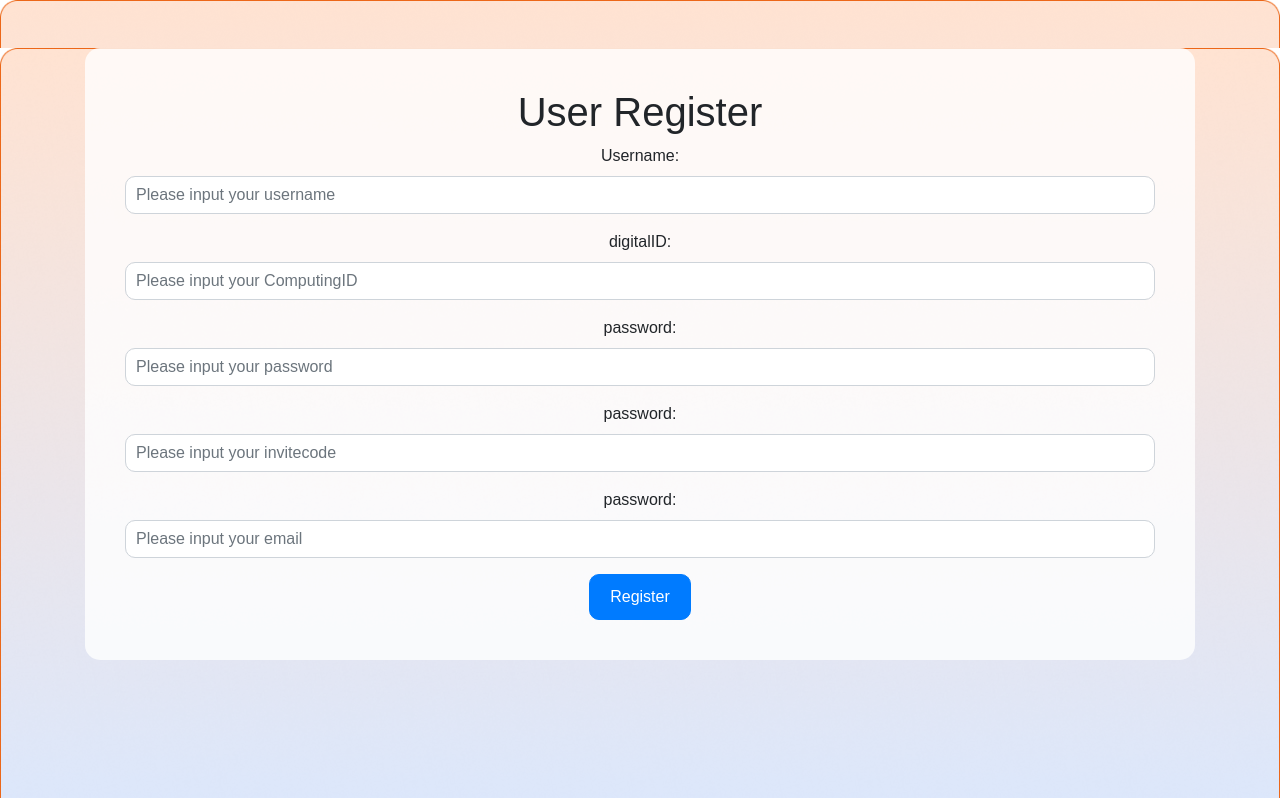
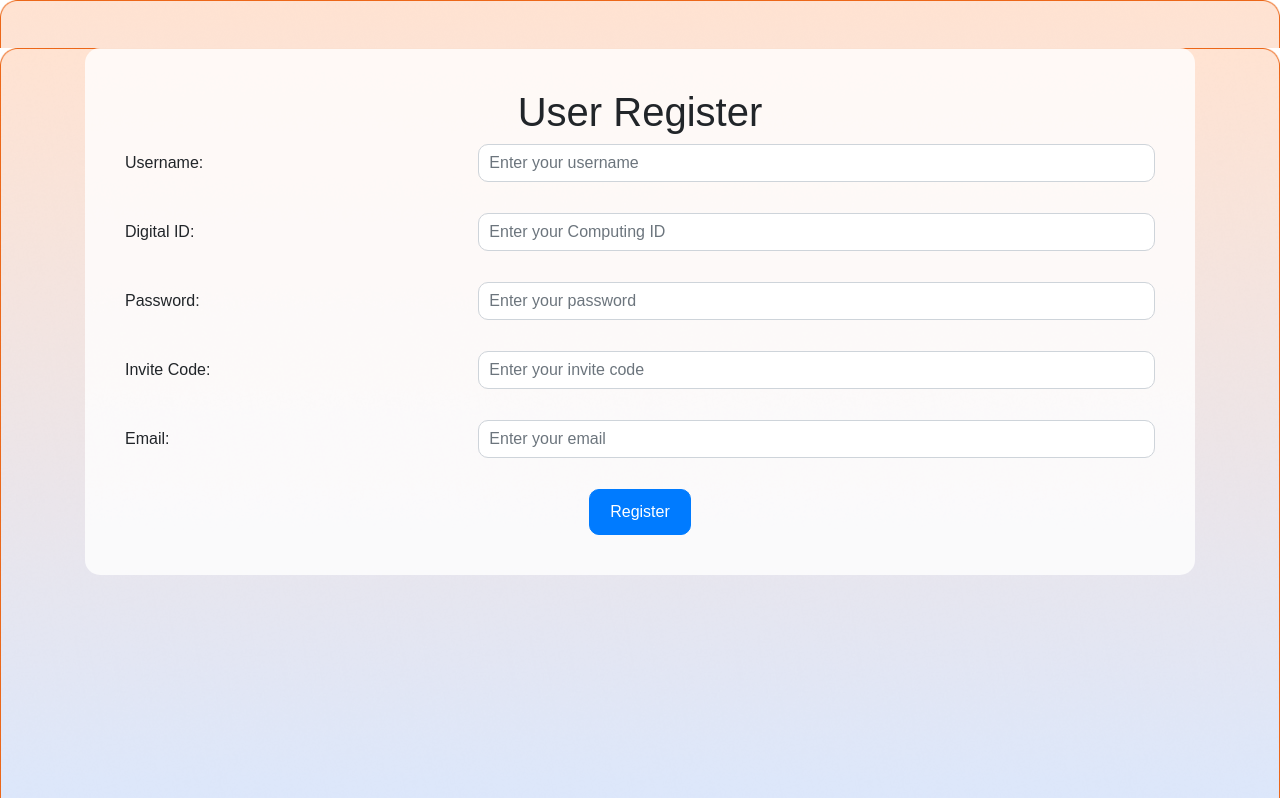
Before and after one commit to Suzerk11/Activity_Management_System-, a PHP site: page /templates/register.php in a window 1280 px wide. Shown: the top 798 px of the page. Run offline with PHP 8.4, Linux system fonts and the light colour scheme; the template is opened without the code that fills it, so the values that code supplies are empty.

Commit message:
update1.0

```diff
--- a/activityPos.php
+++ b/activityPos.php
@@ -348,7 +348,7 @@ $user_id = $_SESSION["user_id"]; ?>
     function sendDataToServerCreate(data) {
       data = JSON.stringify(data)
       const xhr = new XMLHttpRequest();
-      xhr.open('POST', 'actController.php', true);
+      xhr.open('POST', 'posController.php', true);
       xhr.setRequestHeader('Content-Type', 'application/x-www-form-urlencoded');
       xhr.onreadystatechange = function() {
         if (xhr.readyState === 4 && xhr.status === 200) {
--- a/templates/logout.php
+++ b/templates/logout.php
@@ -10,14 +10,17 @@
             font-family: Arial, sans-serif;
             background-color: #f0f0f0;
             text-align: center;
+
             padding: 100px;
         }
 
         h1 {
-            color: #ff3333;
+
+            color: crimson;
         }
 
         p {
+            font-size: 24px;
             color: #666;
         }
 
--- a/templates/register.php
+++ b/templates/register.php
@@ -25,37 +25,49 @@
 
 
                 <form action="?command=register" method="post">
-                    <div class="form-group">
-                        <label for="user_name">Username:</label>
-                        <input type="text" class="form-control" id="user_name" name="user_name" placeholder="Please input your username">
-                    </div>
-                    <div class="form-group">
-                        <label for="user_id">digitalID:</label>
-                        <input type="text" class="form-control" id="user_id" name="user_id" placeholder="Please input your ComputingID">
-                    </div>
-                    <div class="form-group">
-                        <label for="passwd">password:</label>
-                        <input type="password" class="form-control" id="passwd" name="passwd" placeholder="Please input your password">
-                    </div>
-                    <!-- <a class="btn btn-primary" href="login.html">register</a> -->
-
-                    <div class="form-group">
-                        <label for="invite_code">password:</label>
-                        <input type="text" class="form-control" id="invite_code" name="invite_code" placeholder="Please input your invitecode">
+                    <div class="form-group row">
+                        <label class="col-sm-4 col-form-label" for="user_name">Username:</label>
+                        <div class="col-sm-8">
+                            <input type="text" class="form-control" id="user_name" name="user_name" placeholder="Enter your username">
+                        </div>
                     </div>
 
-                    <div class="form-group">
-                        <label for="user_email">password:</label>
-                        <input type="text" class="form-control" id="user_email" name="user_email" placeholder="Please input your email">
+                    <div class="form-group row">
+                        <label class="col-sm-4 col-form-label" for="user_id">Digital ID:</label>
+                        <div class="col-sm-8">
+                            <input type="text" class="form-control" id="user_id" name="user_id" placeholder="Enter your Computing ID">
+                        </div>
+                    </div>
+
+                    <div class="form-group row">
+                        <label class="col-sm-4 col-form-label" for="passwd">Password:</label>
+                        <div class="col-sm-8">
+                            <input type="password" class="form-control" id="passwd" name="passwd" placeholder="Enter your password">
+                        </div>
+                    </div>
+
+                    <div class="form-group row">
+                        <label class="col-sm-4 col-form-label" for="invite_code">Invite Code:</label>
+                        <div class="col-sm-8">
+                            <input type="text" class="form-control" id="invite_code" name="invite_code" placeholder="Enter your invite code">
+                        </div>
+                    </div>
+
+                    <div class="form-group row">
+                        <label class="col-sm-4 col-form-label" for="user_email">Email:</label>
+                        <div class="col-sm-8">
+                            <input type="email" class="form-control" id="user_email" name="user_email" placeholder="Enter your email">
+                        </div>
                     </div>
 
                     <button type="submit" class="btn btn-primary">Register</button>
                 </form>
+
+
             </div>
         </div>
     </div>
 
-    <!-- 引入Bootstrap JavaScript文件 -->
     <script src="https://ajax.googleapis.com/ajax/libs/jquery/3.5.1/jquery.min.js"></script>
     <script src="https://cdnjs.cloudflare.com/ajax/libs/popper.js/1.16.0/umd/popper.min.js"></script>
     <script src="https://maxcdn.bootstrapcdn.com/bootstrap/4.5.2/js/bootstrap.min.js"></script>
```
Also changed, not shown: homepage.php (+19 -1 lines), posController.php (+50 -3 lines), profile.php (+37 -4 lines), templates/login.php (+11 -7 lines).
